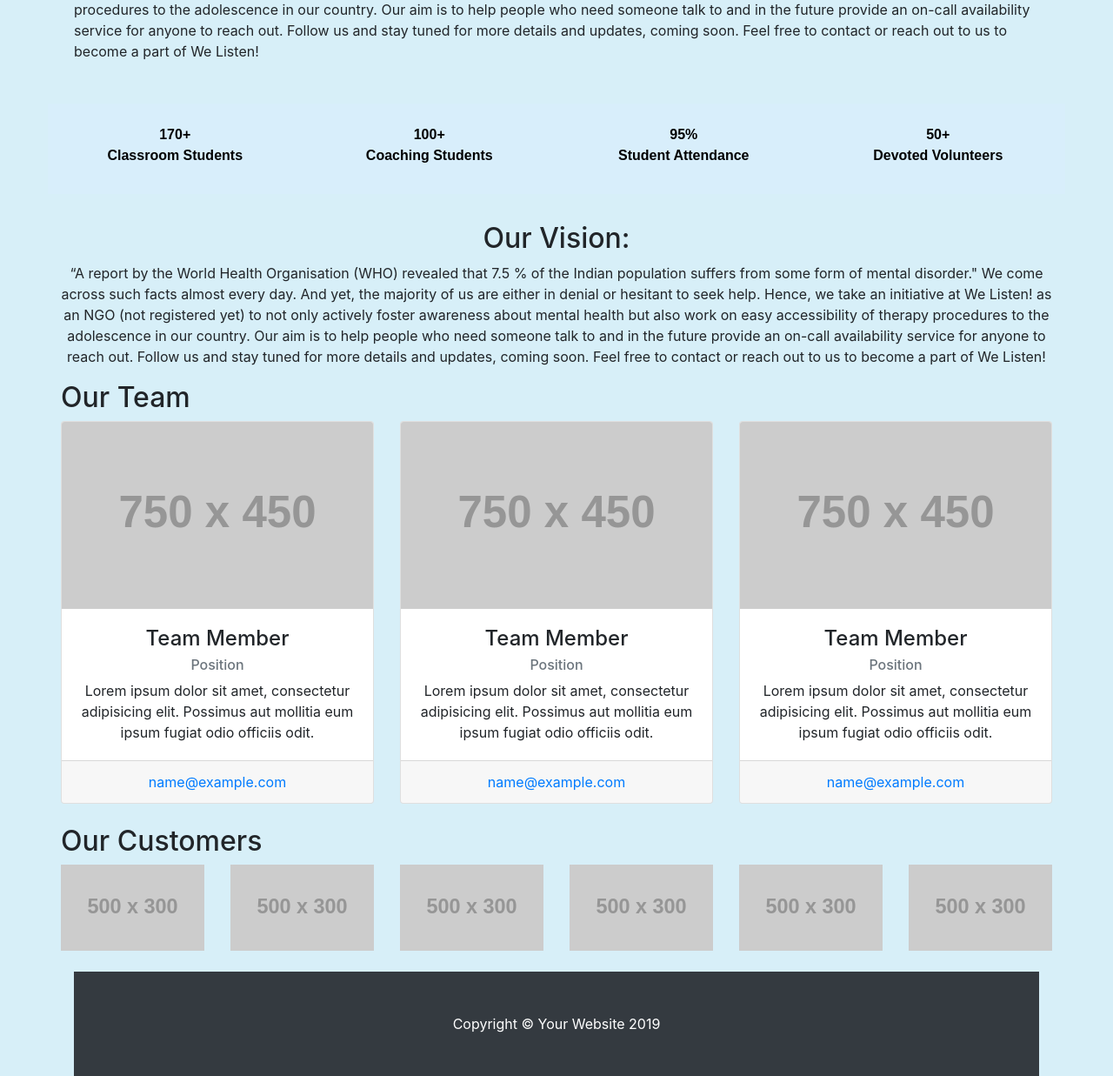
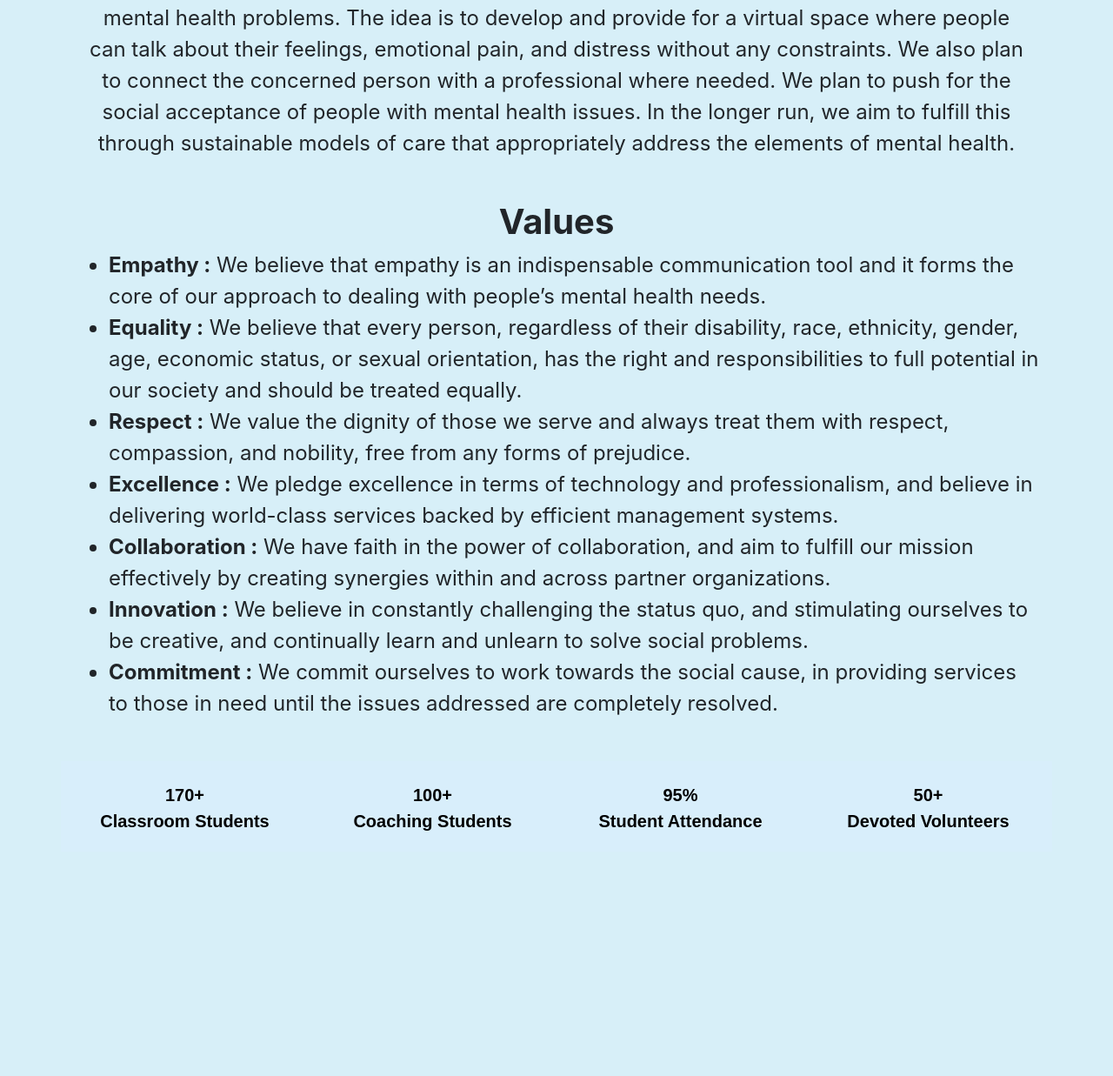
Before and after one commit to nimishlakhotia/nimishlakhotia.github.io, a website: page about.html in a window 1280 px wide. Shown: the part 676-1913 px from the top of the page at 87% size. After the commit the page ends 1687 px from the top, so only its background shows below. Drawn offline with nearby package versions, Linux system fonts and the light colour scheme; placeholder pictures from the web are drawn by us; a script that the page names is missing; files whose address does not match are found by name.

Commit message:
About page, separate css and js file

```diff
--- a/about.html
+++ b/about.html
@@ -16,187 +16,30 @@
     <!-- Custom styles for this template -->
     <link href="css/modern-business.css" rel="stylesheet">
 
-</head>
+    <link rel="stylesheet" href="css/about.css">
+
+    <link href="https://unpkg.com/aos@2.3.1/dist/aos.css" rel="stylesheet">
+    <link rel="stylesheet" href="https://unpkg.com/aos@next/dist/aos.css" />
+
     <script src="https://ajax.googleapis.com/ajax/libs/jquery/3.4.1/jquery.min.js"></script>
     <script src="https://code.jquery.com/jquery-1.12.4.js"></script>
     <script src="https://unpkg.com/aos@2.3.1/dist/aos.js"></script>
-    <link href="https://unpkg.com/aos@2.3.1/dist/aos.css" rel="stylesheet">
-    <script>
-        import AOS from 'aos';
-        import 'aos/dist/aos.css';
+    <script src="vendor/bootstrap/js/bootstrap.bundle.min.js"></script>
+    <script src="https://unpkg.com/aos@next/dist/aos.js"></script>
+    <script src="jquery.counterup.min.js"></script>
+    <script src="waypoint.js"></script>
+    <script src="https://cdnjs.cloudflare.com/ajax/libs/waypoints/2.0.3/waypoints.min.js"></script>
+    <script src="js/about.js"></script>
 
-            AOS.init();
-    </script>
-<style>
-  .ia-container {
-  width: 685px;
-  margin: 20px auto;
-  overflow: hidden;
-  box-shadow: 1px 1px 4px rgba(0,0,0,0.08);
-  border: 7px solid rgba(255,255,255,0.6);
-}
-.ia-container figure {
-    position: absolute;
-  top: 0;
-  left: 50px; /* width of visible piece */
-  width: 335px;
-    box-shadow: 0 0 0 1px rgba(255,255,255,0.6);
-    transition: all 0.3s ease-in-out;
-}
-.ia-container > figure {
-    position: relative;
-  left: 0 !important;
-}
-.ia-container img {
-  display: block;
-  width: 100%;
-}
 
-.ia-container input {
-  position: absolute;
-  top: 0;
-  left: 0;
-  width: 50px; /* just cover visible part */
-  height: 100%;
-  cursor: pointer;
-  border: 0;
-  padding: 0;
-    opacity: 0;
-  z-index: 100;
-  -webkit-appearance: none;
-  -moz-appearance: none;
-  appearance: none;
-}
+</head>
 
-.ia-container input:checked{
-  width: 5px;
-  left: auto;
-  right: 0px;
-}
-.ia-container input:checked ~ figure {
-    left: 335px;
-    transition: all 0.7s ease-in-out;
-}
-
-.ia-container figcaption {
-  width: 100%;
-  height: 100%;
-  background: rgba(87, 73, 81, 0.1);
-  position: absolute;
-  top: 0px;
-    transition: all 0.2s linear;
-}
-
-.ia-container figcaption span {
-  position: absolute;
-  top: 40%;
-  margin-top: -30px;
-  right: 20px;
-  left: 20px;
-  overflow: hidden;
-  text-align: center;
-  background: rgba(87, 73, 81, 0.3);
-  line-height: 20px;
-  font-size: 18px;
-    opacity: 0;
-  text-transform: uppercase;
-  letter-spacing: 4px;
-  font-weight: 700;
-  padding: 20px;
-  color: #fff;
-  text-shadow: 1px 1px 1px rgba(0,0,0,0.1);
-}
-.ia-container input:checked + figcaption,
-.ia-container input:checked:hover + figcaption{
-  background: rgba(87, 73, 81, 0);
-}
-.ia-container input:checked + figcaption span {
-    transition: all 0.4s ease-in-out 0.5s;
-  opacity: 1;
-  top: 50%;
-}
-.ia-container #ia-selector-last:checked + figcaption span {
-  transition-delay: 0.3s;
-}
-.ia-container input:hover + figcaption {
-  background: rgba(87, 73, 81, 0.03);
-}
-
-.ia-container input:checked ~ figure input{
-    z-index: 1;
-}
-@media screen and (max-width: 720px) {
-    .ia-container {
-    width: 540px;
-  }
-
-  .ia-container figure {
-    left: 40px;
-    width: 260px;
-  }
-
-  .ia-container input {
-    width: 40px;
-  }
-
-  .ia-container input:checked ~ figure {
-    left: 260px;
-  }
-
-  .ia-container figcaption span {
-    font-size: 16px;
-  }
-}
-
-@media screen and (max-width: 520px) {
-    .ia-container {
-    width: 320px;
-  }
-
-  .ia-container figure {
-    left: 20px;
-    width: 180px;
-  }
-
-  .ia-container input {
-    width: 20px;
-  }
-
-  .ia-container input:checked ~ figure {
-    left: 180px;
-  }
-
-  .ia-container figcaption span {
-    font-size: 12px;
-    letter-spacing: 2px;
-    padding: 10px;
-    margin-top: -20px;
-  }
-
-}
-.data{
-    width:100vw;
-    position: relative;
-    text-align:center;
-
-}
-.col-sm-3{
-    color:black;
-    background-image: url('images/1.jpg');
-    width:24vw;
-    height:13vh;
-    padding:0 -3.5vw 0 0;
-    float:left;
-    font-family: "Nunito", Arial, sans-serif;
-    margin: 4vh 0;
-    font-size: 2vh;
-}
-
-  </style>
 <body>
 
     <!-- Navigation -->
-  <nav class="navbar fixed-top navbar-expand-lg navbar-blue bg-blue fixed-top">
+    <div id="nav"></div>
+
+    <!-- <nav class="navbar fixed-top navbar-expand-lg navbar-blue bg-blue fixed-top">
         <div class="container">
             <a class="navbar-brand" href="index.html">WeListen</a>
             <button class="navbar-toggler navbar-toggler-right" type="button" data-toggle="collapse" data-target="#navbarResponsive" aria-controls="navbarResponsive" aria-expanded="false" aria-label="Toggle navigation">
@@ -250,11 +93,11 @@
                 </ul>
             </div>
         </div>
-  </nav>
+    </nav> -->
 
     <!-- Page Content -->
     <div style="height: 2rem;width:100vw;"></div>
-  <div  class="container">
+    <div class="container">
 
         <!-- Page Heading/Breadcrumbs -->
         <!-- <h1 class="mt-4 mb-3">About
@@ -304,146 +147,61 @@
                 </div>
             </div>
         </div>
-    <div class="row">
+
         <div class="col-lg-12">
-        <h2 data-aos="fade-left">About WeListen:</h2>
-        <p data-aos="zoom-in-up">“A report by the World Health Organisation (WHO) revealed that 7.5 % of the Indian population suffers from some form of mental disorder."
-
-We come across such facts almost every day. And yet, the majority of us are either in denial or hesitant to seek help.
-
-Hence, we take an initiative at We Listen! as an NGO (not registered yet) to not only actively foster awareness about mental health but also work on easy accessibility of therapy procedures to the adolescence in our country. Our aim is to help people who need someone talk to and in the future provide an on-call availability service for anyone to reach out.
-
-Follow us and stay tuned for more details and updates, coming soon. Feel free to contact or reach out to us to become a part of We Listen!
+            <h2 data-aos="fade-left">Mission </h2>
+            <p data-aos="zoom-in-up" class="mission text">Our mission is to create awareness, break the stigma, and lend support to those suffering from mental health problems. The idea is to develop and provide for a virtual space where people can talk about their feelings, emotional pain, and distress
+                without any constraints. We also plan to connect the concerned person with a professional where needed. We plan to push for the social acceptance of people with mental health issues. In the longer run, we aim to fulfill this through sustainable
+                models of care that appropriately address the elements of mental health.
             </p>
         </div>
-      <div class="data ">
-        <div class="row">
-            <div class="col-sm-3"><div style="margin-top:3vh;"><b><span class="counter">170</span>+ <br>Classroom Students</b></div></div>
-            <div class="col-sm-3"><div style="margin-top:3vh;"><b><span class="counter">100</span>+<br> Coaching Students</b></div></div>
-            <div class="col-sm-3"><div style="margin-top:3vh;"><b><span class="counter">95</span>%<br>Student Attendance</b></div></div>
-            <div class="col-sm-3"><div style="margin-top:3vh;"><b><span class="counter">50</span>+<br>Devoted Volunteers</b></div></div>
-        </div>
-         <div class="row">
-      <div class="col-lg-12">
-        <h2 data-aos="fade-left">Our Vision:</h2>
-        <p data-aos="zoom-in-down">“A report by the World Health Organisation (WHO) revealed that 7.5 % of the Indian population suffers from some form of mental disorder."
 
-We come across such facts almost every day. And yet, the majority of us are either in denial or hesitant to seek help.
-
-Hence, we take an initiative at We Listen! as an NGO (not registered yet) to not only actively foster awareness about mental health but also work on easy accessibility of therapy procedures to the adolescence in our country. Our aim is to help people who need someone talk to and in the future provide an on-call availability service for anyone to reach out.
-
-Follow us and stay tuned for more details and updates, coming soon. Feel free to contact or reach out to us to become a part of We Listen!
-</p>
+        <div class="row mt-5">
+            <div class="col-lg-12 ">
+                <h2 data-aos="fade-left">Values</h2>
+                <ul data-aos="zoom-in-down" class=" text ">
+                    <li><span class="value "> Empathy :</span> We believe that empathy is an indispensable communication tool and it forms the core of our approach to dealing with people’s mental health needs.</li>
+                    <li><span class="value "> Equality :</span> We believe that every person, regardless of their disability, race, ethnicity, gender, age, economic status, or sexual orientation, has the right and responsibilities to full potential in our
+                        society and should be treated equally. </li>
+                    <li><span class="value "> Respect :</span> We value the dignity of those we serve and always treat them with respect, compassion, and nobility, free from any forms of prejudice.</li>
+                    <li><span class="value "> Excellence :</span> We pledge excellence in terms of technology and professionalism, and believe in delivering world-class services backed by efficient management systems. </li>
+                    <li><span class="value "> Collaboration :</span> We have faith in the power of collaboration, and aim to fulfill our mission effectively by creating synergies within and across partner organizations.</li>
+                    <li><span class="value "> Innovation :</span> We believe in constantly challenging the status quo, and stimulating ourselves to be creative, and continually learn and unlearn to solve social problems.</li>
+                    <li><span class="value "> Commitment :</span> We commit ourselves to work towards the social cause, in providing services to those in need until the issues addressed are completely resolved. </li>
+                </ul>
             </div>
         </div>
- <script src="jquery.counterup.min.js"></script>
-  <script src="waypoint.js"></script>
-  <script src="https://cdnjs.cloudflare.com/ajax/libs/waypoints/2.0.3/waypoints.min.js"></script>
-  <script>
-          jQuery(document).ready(function( )
-          {
-              $('.counter').counterUp({
-                delay: 10,
-                time: 2000,
-          });
-          });
 
+        <div class="data ">
+            <div class="row ">
+                <div class="col-6 col-lg-3 ">
+                    <div style="margin-top:3vh; "><b><span class="counter ">170</span>+ <br>Classroom Students</b></div>
+                </div>
+                <div class="col-6 col-lg-3 ">
+                    <div style="margin-top:3vh; "><b><span class="counter ">100</span>+<br> Coaching Students</b></div>
+                </div>
+                <div class="col-6 col-lg-3 ">
+                    <div style="margin-top:3vh; "><b><span class="counter ">95</span>%<br>Student Attendance</b></div>
+                </div>
+                <div class="col-6 col-lg-3 ">
+                    <div style="margin-top:3vh; "><b><span class="counter ">50</span>+<br>Devoted Volunteers</b></div>
+                </div>
 
-
-   </script>
-    </div>
-    <!-- /.row -->
-
-    <!-- Team Members -->
-    <h2>Our Team</h2>
-
-    <div class="row">
-      <div class="col-lg-4 mb-4">
-        <div class="card h-100 text-center">
-          <img class="card-img-top" src="http://placehold.it/750x450" alt="">
-          <div class="card-body">
-            <h4 class="card-title">Team Member</h4>
-            <h6 class="card-subtitle mb-2 text-muted">Position</h6>
-            <p class="card-text">Lorem ipsum dolor sit amet, consectetur adipisicing elit. Possimus aut mollitia eum ipsum fugiat odio officiis odit.</p>
-          </div>
-          <div class="card-footer">
-            <a href="#">name@example.com</a>
-          </div>
-        </div>
-      </div>
-      <div class="col-lg-4 mb-4">
-        <div class="card h-100 text-center">
-          <img class="card-img-top" src="http://placehold.it/750x450" alt="">
-          <div class="card-body">
-            <h4 class="card-title">Team Member</h4>
-            <h6 class="card-subtitle mb-2 text-muted">Position</h6>
-            <p class="card-text">Lorem ipsum dolor sit amet, consectetur adipisicing elit. Possimus aut mollitia eum ipsum fugiat odio officiis odit.</p>
-          </div>
-          <div class="card-footer">
-            <a href="#">name@example.com</a>
-          </div>
-        </div>
-      </div>
-      <div class="col-lg-4 mb-4">
-        <div class="card h-100 text-center">
-          <img class="card-img-top" src="http://placehold.it/750x450" alt="">
-          <div class="card-body">
-            <h4 class="card-title">Team Member</h4>
-            <h6 class="card-subtitle mb-2 text-muted">Position</h6>
-            <p class="card-text">Lorem ipsum dolor sit amet, consectetur adipisicing elit. Possimus aut mollitia eum ipsum fugiat odio officiis odit.</p>
-          </div>
-          <div class="card-footer">
-            <a href="#">name@example.com</a>
-          </div>
-        </div>
             </div>
         </div>
         <!-- /.row -->
 
-    <!-- Our Customers -->
-    <h2>Our Customers</h2>
-    <div class="row">
-      <div class="col-lg-2 col-sm-4 mb-4">
-        <img class="img-fluid" src="http://placehold.it/500x300" alt="">
-      </div>
-      <div class="col-lg-2 col-sm-4 mb-4">
-        <img class="img-fluid" src="http://placehold.it/500x300" alt="">
-      </div>
-      <div class="col-lg-2 col-sm-4 mb-4">
-        <img class="img-fluid" src="http://placehold.it/500x300" alt="">
-      </div>
-      <div class="col-lg-2 col-sm-4 mb-4">
-        <img class="img-fluid" src="http://placehold.it/500x300" alt="">
-      </div>
-      <div class="col-lg-2 col-sm-4 mb-4">
-        <img class="img-fluid" src="http://placehold.it/500x300" alt="">
-      </div>
-      <div class="col-lg-2 col-sm-4 mb-4">
-        <img class="img-fluid" src="http://placehold.it/500x300" alt="">
-      </div>
-    </div>
-    <!-- /.row -->
 
     </div>
     <!-- /.container -->
 
     <!-- Footer -->
-  <footer class="py-5 bg-dark">
-    <div class="container">
-      <p class="m-0 text-center text-white">Copyright &copy; Your Website 2019</p>
-    </div>
-    <!-- /.container -->
-  </footer>
+    <div id="footer "></div>
 
-  <!-- Bootstrap core JavaScript -->
-  <!-- <script src="vendor/jquery/jquery.min.js"></script> -->
-  <script src="vendor/bootstrap/js/bootstrap.bundle.min.js"></script>
-  <link rel="stylesheet" href="https://unpkg.com/aos@next/dist/aos.css" />
-
-  <script src="https://unpkg.com/aos@next/dist/aos.js"></script>
     <script>
         AOS.init();
     </script>
+
 </body>
 
 </html>
--- /dev/null
+++ b/css/about.css
@@ -0,0 +1,185 @@
+.ia-container {
+    width: 685px;
+    margin: 20px auto;
+    overflow: hidden;
+    box-shadow: 1px 1px 4px rgba(0, 0, 0, 0.08);
+    border: 7px solid rgba(255, 255, 255, 0.6);
+    margin-bottom: 50px;
+}
+
+.ia-container figure {
+    position: absolute;
+    top: 0;
+    left: 50px;
+    /* width of visible piece */
+    width: 335px;
+    box-shadow: 0 0 0 1px rgba(255, 255, 255, 0.6);
+    transition: all 0.3s ease-in-out;
+}
+
+.ia-container>figure {
+    position: relative;
+    left: 0 !important;
+}
+
+.ia-container img {
+    display: block;
+    width: 100%;
+}
+
+.ia-container input {
+    position: absolute;
+    top: 0;
+    left: 0;
+    width: 50px;
+    /* just cover visible part */
+    height: 100%;
+    cursor: pointer;
+    border: 0;
+    padding: 0;
+    opacity: 0;
+    z-index: 100;
+    -webkit-appearance: none;
+    -moz-appearance: none;
+    appearance: none;
+}
+
+.ia-container input:checked {
+    width: 5px;
+    left: auto;
+    right: 0px;
+}
+
+.ia-container input:checked~figure {
+    left: 335px;
+    transition: all 0.7s ease-in-out;
+}
+
+.ia-container figcaption {
+    width: 100%;
+    height: 100%;
+    background: rgba(87, 73, 81, 0.1);
+    position: absolute;
+    top: 0px;
+    transition: all 0.2s linear;
+}
+
+.ia-container figcaption span {
+    position: absolute;
+    top: 40%;
+    margin-top: -30px;
+    right: 20px;
+    left: 20px;
+    overflow: hidden;
+    text-align: center;
+    background: rgba(87, 73, 81, 0.3);
+    line-height: 20px;
+    font-size: 18px;
+    opacity: 0;
+    text-transform: uppercase;
+    letter-spacing: 4px;
+    font-weight: 700;
+    padding: 20px;
+    color: #fff;
+    text-shadow: 1px 1px 1px rgba(0, 0, 0, 0.1);
+}
+
+.ia-container input:checked+figcaption,
+.ia-container input:checked:hover+figcaption {
+    background: rgba(87, 73, 81, 0);
+}
+
+.ia-container input:checked+figcaption span {
+    transition: all 0.4s ease-in-out 0.5s;
+    opacity: 1;
+    top: 50%;
+}
+
+.ia-container #ia-selector-last:checked+figcaption span {
+    transition-delay: 0.3s;
+}
+
+.ia-container input:hover+figcaption {
+    background: rgba(87, 73, 81, 0.03);
+}
+
+.ia-container input:checked~figure input {
+    z-index: 1;
+}
+
+@media screen and (max-width: 720px) {
+    .ia-container {
+        width: 540px;
+    }
+    .ia-container figure {
+        left: 40px;
+        width: 260px;
+    }
+    .ia-container input {
+        width: 40px;
+    }
+    .ia-container input:checked~figure {
+        left: 260px;
+    }
+    .ia-container figcaption span {
+        font-size: 16px;
+    }
+}
+
+@media screen and (max-width: 520px) {
+    .ia-container {
+        width: 320px;
+    }
+    .ia-container figure {
+        left: 20px;
+        width: 180px;
+    }
+    .ia-container input {
+        width: 20px;
+    }
+    .ia-container input:checked~figure {
+        left: 180px;
+    }
+    .ia-container figcaption span {
+        font-size: 12px;
+        letter-spacing: 2px;
+        padding: 10px;
+        margin-top: -20px;
+    }
+}
+
+.data {
+    position: relative;
+    text-align: center;
+}
+
+.col-6 {
+    color: black;
+    background-image: url('images/1.jpg');
+    width: 24vw;
+    height: 13vh;
+    padding: 0 -3.5vw 0 0;
+    float: left;
+    font-family: "Nunito", Arial, sans-serif;
+    margin: 4vh 0;
+    font-size: 2.5vh;
+}
+
+h2 {
+    text-align: center;
+    font-size: 2.5rem;
+    font-weight: bolder;
+}
+
+.mission {
+    text-align: center;
+}
+
+.text {
+    font-size: 1.5rem;
+    line-height: 1.5;
+}
+
+.value {
+    font-weight: bolder;
+}
```
Also changed, not shown: js/about.js (added, +16 -0 lines). Lines whose indentation alone changed are shown as unchanged.
